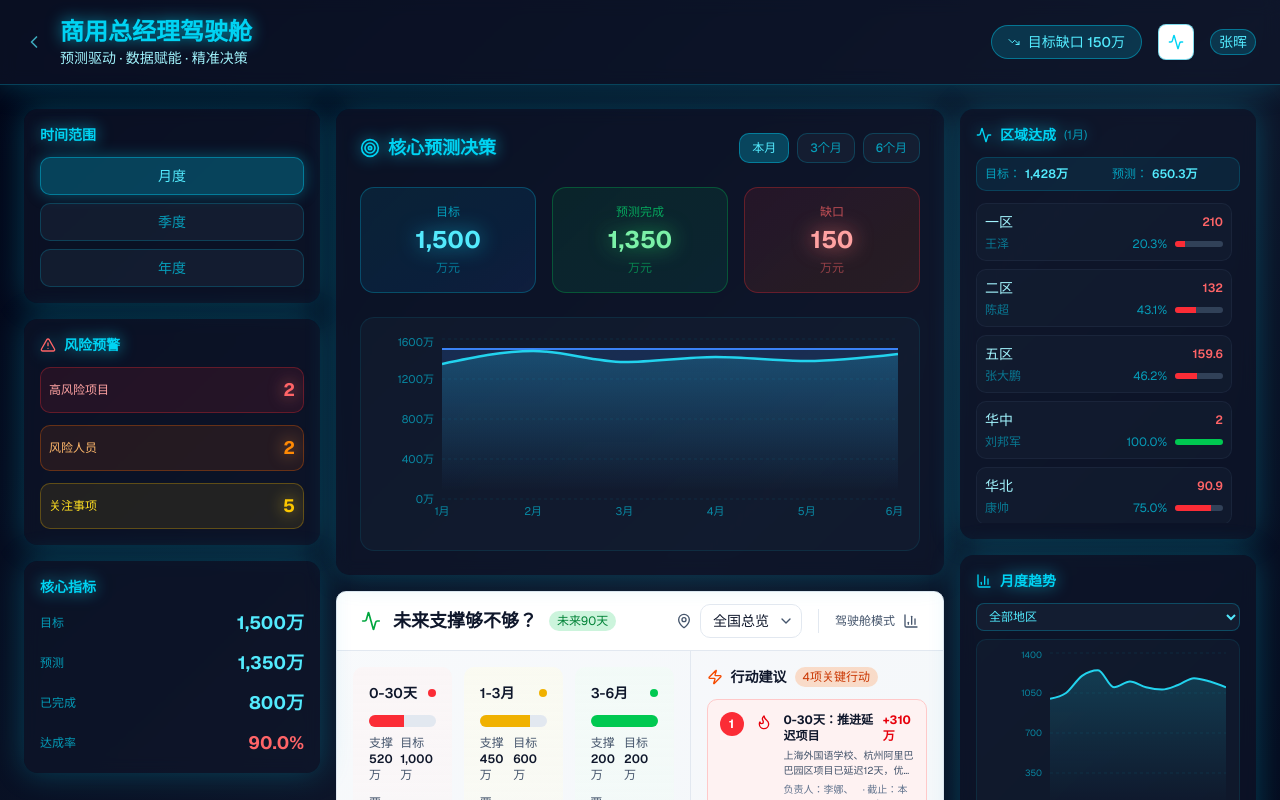
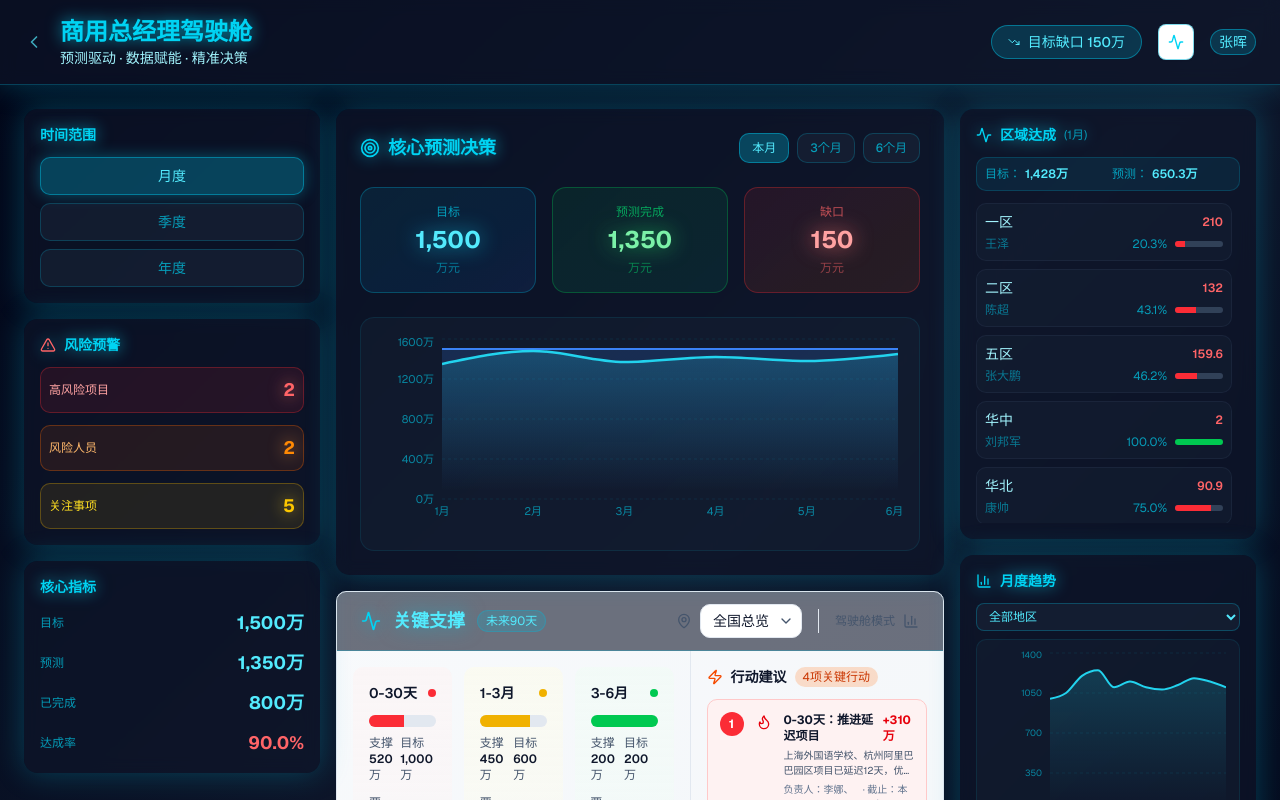
Before and after one commit to navylee1990/coze_jsc, a Next.js app: page /gm in a window 1280 px wide. Shown: the top 800 px of the page. Built offline with nearby package versions, Linux system fonts and the light colour scheme.

Commit message:
feat: 将"未来支撑够不够？"改为"关键支撑"并优化驾驶舱样式

```diff
--- a/src/components/FutureSupportAdequacyPanel.tsx
+++ b/src/components/FutureSupportAdequacyPanel.tsx
@@ -1309,13 +1309,32 @@ export default function FutureSupportAdequacyPanel({
       <div
         className={cn(
           'px-6 py-3 border-b flex items-center justify-between',
-          theme === 'dark' ? 'border-slate-700 bg-slate-900/50' : 'border-slate-200 bg-white'
+          theme === 'dashboard'
+            ? 'border-cyan-500/30 bg-slate-900/60'
+            : theme === 'dark'
+            ? 'border-slate-700 bg-slate-900/50'
+            : 'border-slate-200 bg-white'
         )}
       >
         <div className="flex items-center gap-3">
-          <Activity className="w-5 h-5 text-green-600" />
-          <h3 className="font-bold text-lg text-slate-900">未来支撑够不够？</h3>
-          <span className="text-xs px-2 py-0.5 rounded-full bg-green-500/20 text-green-700">未来90天</span>
+          <Activity className={cn(
+            'w-5 h-5',
+            theme === 'dashboard'
+              ? 'text-cyan-400 drop-shadow-[0_0_8px_rgba(6,182,212,0.8)]'
+              : 'text-green-600'
+          )} />
+          <h3 className={cn(
+            'font-bold text-lg',
+            theme === 'dashboard'
+              ? 'text-cyan-300 drop-shadow-[0_0_10px_rgba(6,182,212,0.6)]'
+              : 'text-slate-900'
+          )}>关键支撑</h3>
+          <span className={cn(
+            'text-xs px-2 py-0.5 rounded-full',
+            theme === 'dashboard'
+              ? 'bg-cyan-500/20 text-cyan-300 border border-cyan-500/30'
+              : 'bg-green-500/20 text-green-700'
+          )}>未来90天</span>
         </div>
         <div className="flex items-center gap-4">
           {/* 区域选择器 */}
```
